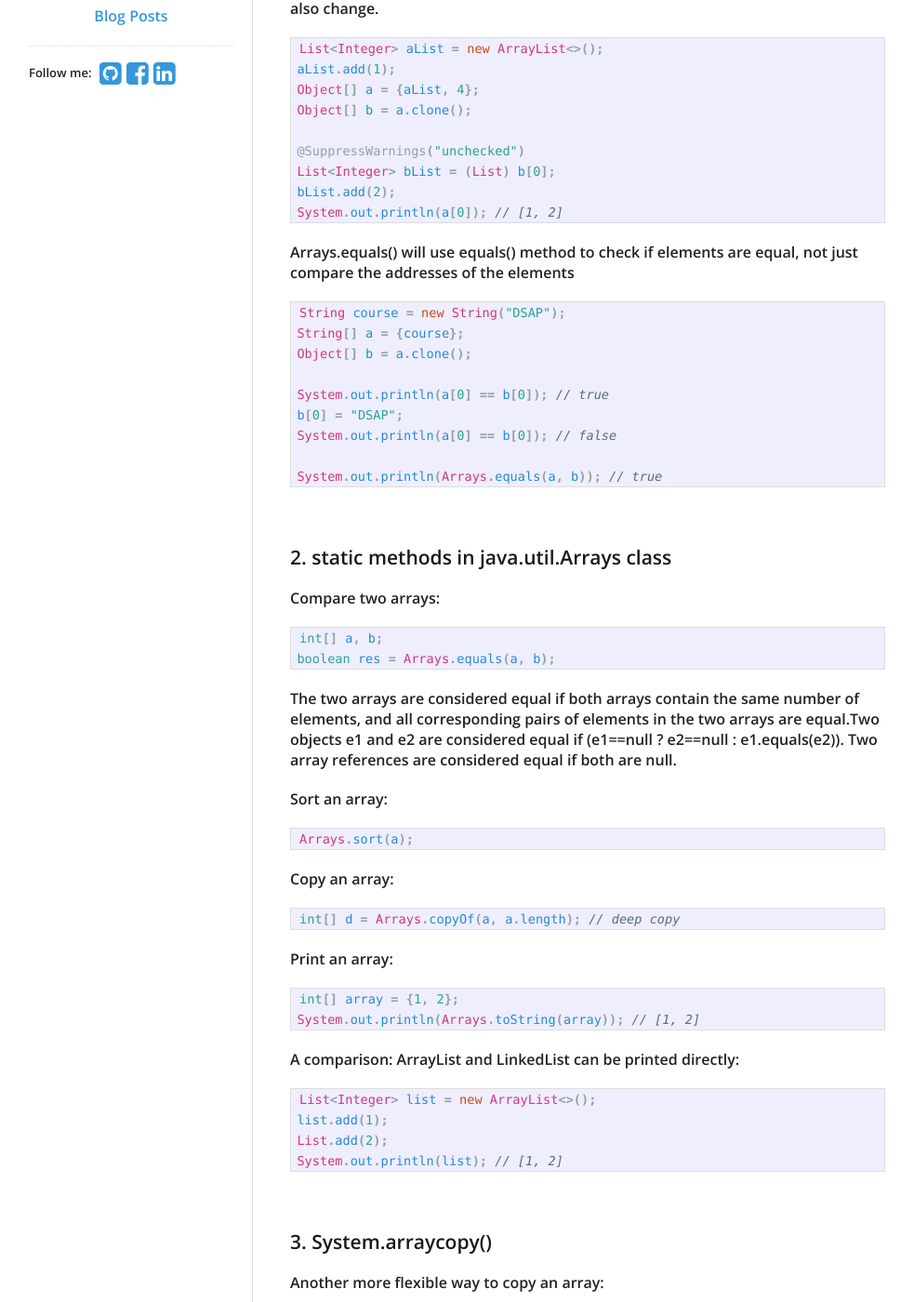
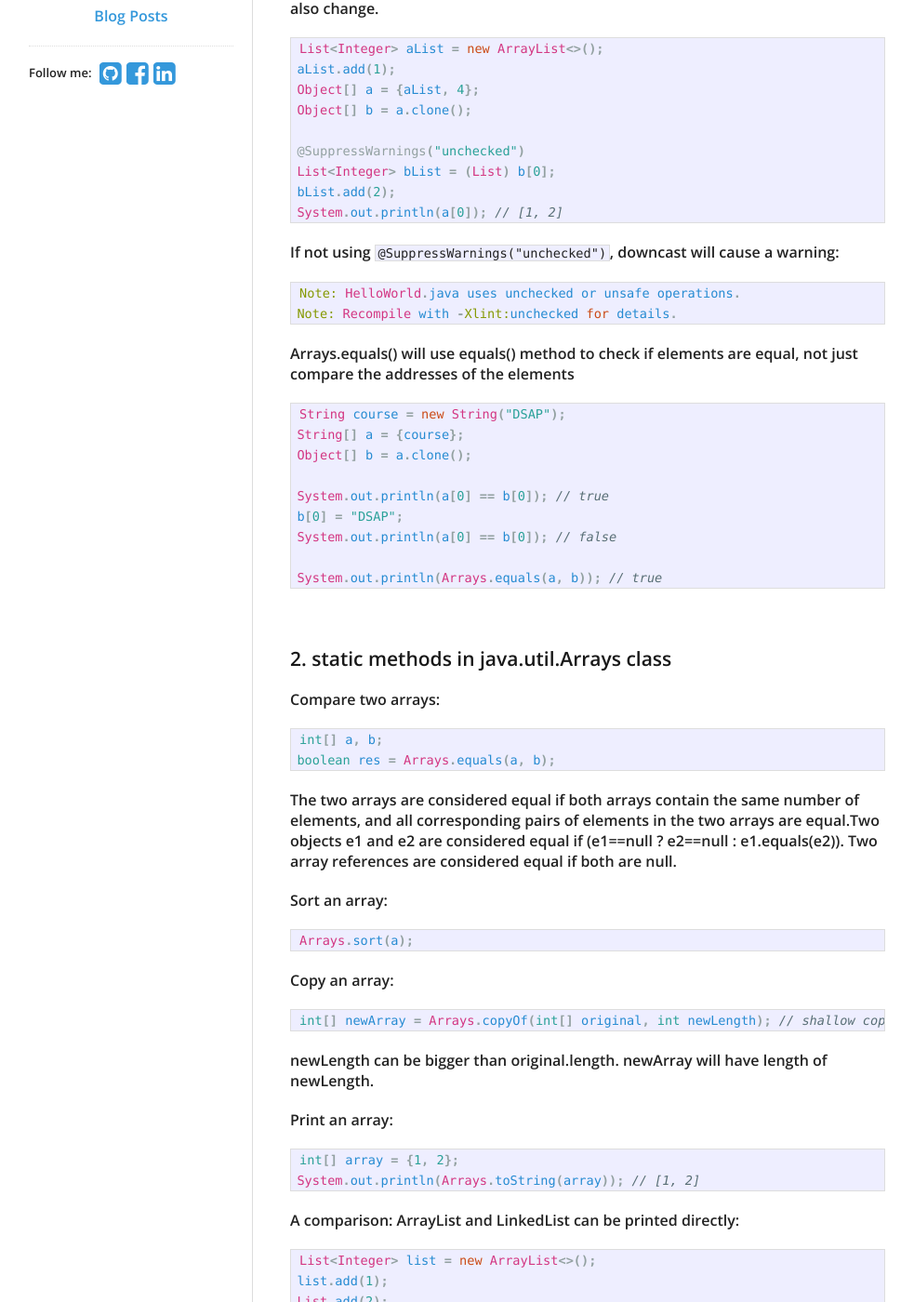
Before and after one commit to siyuboomboom/siyuboomboom.github.io, a Jekyll site: the page built from _posts/2018-10-30-data-structures.md, in a window 1280 px wide and 1400 px high, scrolled down 381 px. Shown: the whole window at 93% size, without its empty margins (139-1122 px from the left). Built offline with Jekyll 4.4.1, drawn with Linux system fonts in a browser that asks for light colours; some of the changed text lies outside the part shown.

Commit message:
edit arrays

```diff
--- a/_posts/2018-10-30-data-structures.md
+++ b/_posts/2018-10-30-data-structures.md
@@ -16,7 +16,7 @@
 int len = h.length; // 3
 {% endhighlight %}
 
-clone() is shallow copy, which means every element's **address** in the original array is copied. If any changes made to the original array's object element, new array will also change.
+clone() is **shallow copy**, which means every element's **address** in the original array is copied. If any changes made to the original array's object element, new array will also change.
 
 {% highlight java %}
 List<Integer> aList = new ArrayList<>();
@@ -28,6 +28,13 @@
 List<Integer> bList = (List) b[0];
 bList.add(2);
 System.out.println(a[0]); // [1, 2]
+{% endhighlight %}
+
+If not using `@SuppressWarnings("unchecked")`, downcast will cause a warning:
+
+{% highlight java %}
+Note: HelloWorld.java uses unchecked or unsafe operations.
+Note: Recompile with -Xlint:unchecked for details.
 {% endhighlight %}
 
 Arrays.equals() will use equals() method to check if elements are equal, not just compare the addresses of the elements
@@ -59,8 +66,9 @@
 
 Copy an array:
 {% highlight java %}
-int[] d = Arrays.copyOf(a, a.length); // deep copy
+int[] newArray = Arrays.copyOf(int[] original, int newLength); // shallow copy
 {% endhighlight %}
+newLength can be bigger than original.length. newArray will have length of newLength.
 
 Print an array:
 {% highlight java %}
@@ -82,7 +90,7 @@
 {% highlight java %}
 int[] e = {1, 2, 3, 4};
 int[] f = new int[e.length];
-System.arraycopy(e, 0, f, 0, 3) // deep copy, f: {1, 2, 3, 0}
+System.arraycopy(e, 0, f, 0, 3) // shallow copy, f: {1, 2, 3, 0}
 {% endhighlight %}
 <br>
 
```
Also changed, not shown: 2 other files.
